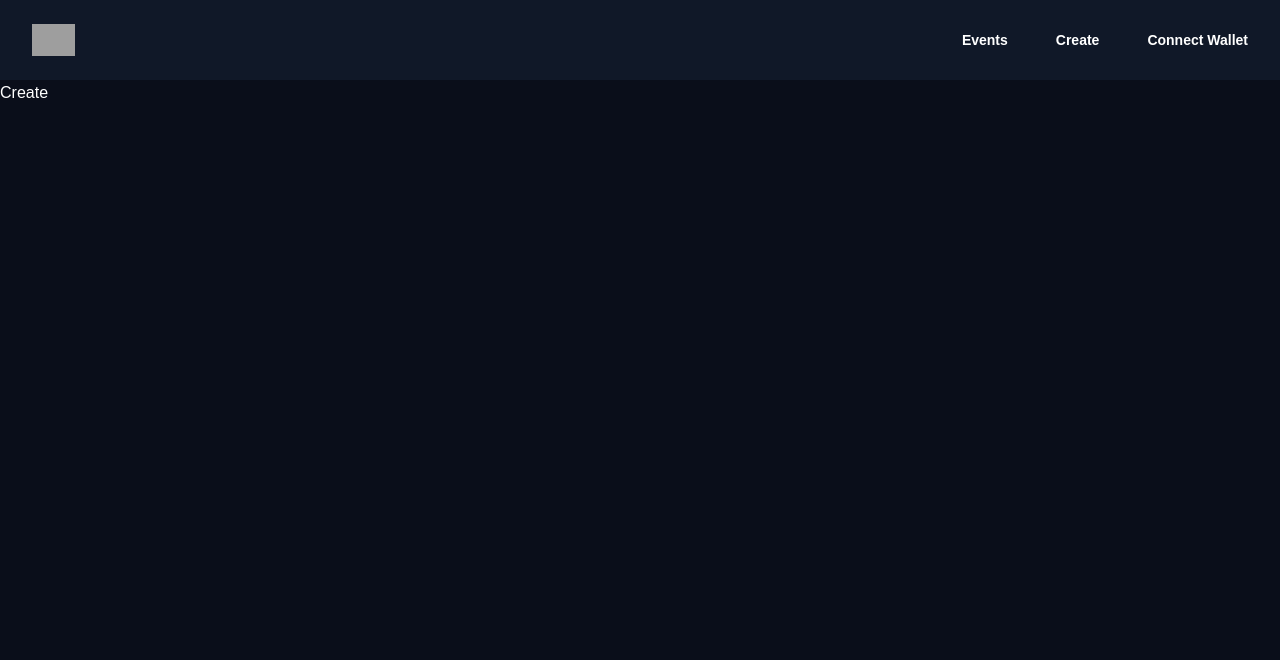
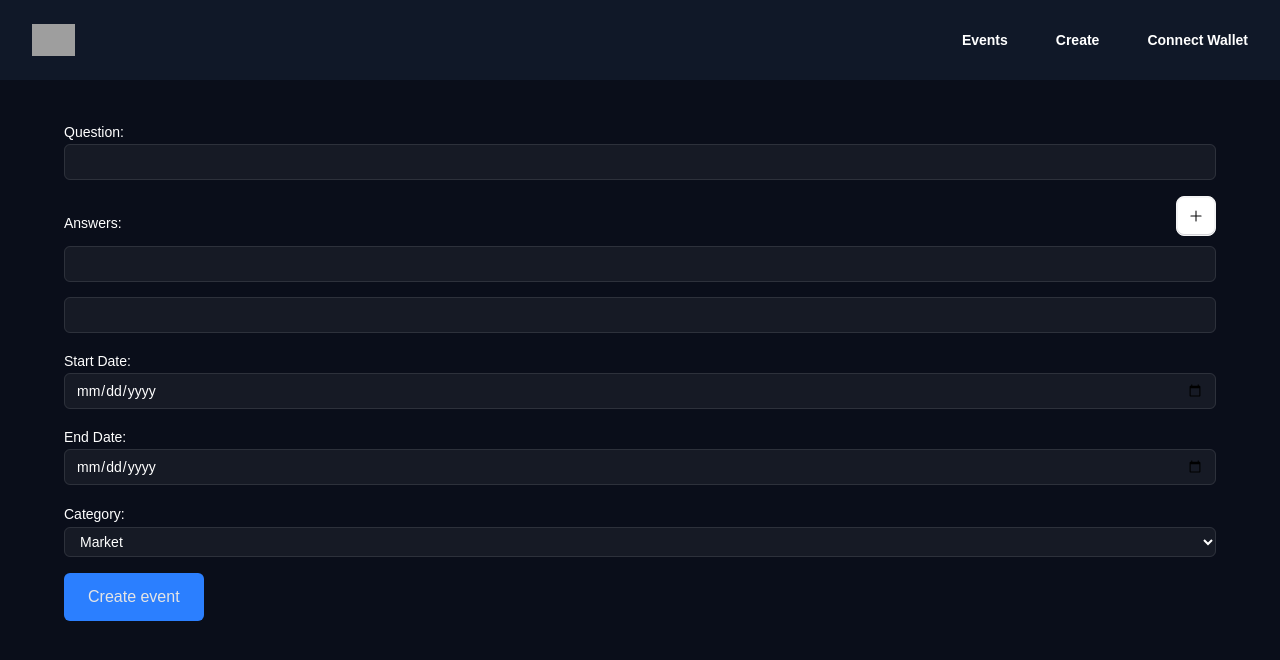
Before and after one commit to EnterpriseDeveloper/bettery_next, a Next.js app: page /create in a window 1280 px wide. Shown: the top 660 px of the page. Built offline with nearby package versions, Linux system fonts and the light colour scheme; grey boxes are pictures that could not be loaded.

Commit message:
added form for creating event

```diff
--- a/app/create/page.tsx
+++ b/app/create/page.tsx
@@ -1,10 +1,186 @@
+"use client";
 import Navbar from "@/components/navbar";
+import { useState } from "react";
 
 export default function Page() {
+  const [question, setQuestion] = useState("");
+  const [answers, setAnswers] = useState(["", ""]);
+  const [startDate, setStartDate] = useState("");
+  const [endDate, setEndDate] = useState("");
+  const [category, setCategory] = useState("Market");
+
+  const handleAddAnswer = () => {
+    setAnswers([...answers, ""]);
+  };
+
+  const handleAnswerChange = (index: number, value: string) => {
+    const newAnswers = [...answers];
+    newAnswers[index] = value;
+    setAnswers(newAnswers);
+  };
+
+  const handleSubmit = (e: React.FormEvent) => {
+    e.preventDefault();
+    const epochStartDate = new Date(startDate).getTime();
+    const epochEndDate = new Date(endDate).getTime();
+    console.log({
+      question,
+      answers,
+      epochStartDate,
+      epochEndDate,
+      category,
+    });
+  };
+
   return (
     <div>
       <Navbar />
-      <p>Create</p>
+      <div className="container mx-auto p-4" style={{ marginTop: 40 }}>
+        <form onSubmit={handleSubmit} className="space-y-4">
+          <div>
+            <label className="block text-sm/6 font-medium text-white">
+              Question:
+            </label>
+            <input
+              type="text"
+              value={question}
+              onChange={(e) => setQuestion(e.target.value)}
+              className="block w-full rounded-md bg-white/5 px-3 py-1.5 text-base text-white outline-1 -outline-offset-1 outline-white/10 placeholder:text-gray-500 focus:outline-2 focus:-outline-offset-2 focus:outline-indigo-500 sm:text-sm/6"
+              required
+            />
+          </div>
+          <div>
+            <div style={{ display: "flex", justifyContent: "space-between" }}>
+              <label
+                className="block text-sm/6 font-medium text-white"
+                style={{ position: "relative", top: 15 }}
+              >
+                Answers:
+              </label>
+              <button
+                style={{ marginBottom: 10 }}
+                type="button"
+                onClick={handleAddAnswer}
+                className="group flex h-10 w-10 select-none items-center justify-center rounded-lg border border-zinc-100 bg-white leading-8 text-zinc-950 shadow-[0_-1px_0_0px_#d4d4d8_inset,0_0_0_1px_#f4f4f5_inset,0_0.5px_0_1.5px_#fff_inset] hover:bg-zinc-50 hover:via-zinc-900 hover:to-zinc-800 active:shadow-[-1px_0px_1px_0px_#e4e4e7_inset,1px_0px_1px_0px_#e4e4e7_inset,0px_0.125rem_1px_0px_#d4d4d8_inset]"
+                aria-label="Change language"
+              >
+                <span className="flex items-center group-active:[transform:translate3d(0,1px,0)]">
+                  <svg
+                    width="15"
+                    height="15"
+                    viewBox="0 0 15 15"
+                    fill="none"
+                    xmlns="http://www.w3.org/2000/svg"
+                    className="h-4 w-4 text-zinc-950"
+                  >
+                    <path
+                      d="M8 2.75C8 2.47386 7.77614 2.25 7.5 2.25C7.22386 2.25 7 2.47386 7 2.75V7H2.75C2.47386 7 2.25 7.22386 2.25 7.5C2.25 7.77614 2.47386 8 2.75 8H7V12.25C7 12.5261 7.22386 12.75 7.5 12.75C7.77614 12.75 8 12.5261 8 12.25V8H12.25C12.5261 8 12.75 7.77614 12.75 7.5C12.75 7.22386 12.5261 7 12.25 7H8V2.75Z"
+                      fill="currentColor"
+                      fillRule="evenodd"
+                      clipRule="evenodd"
+                    ></path>
+                  </svg>
+                </span>
+              </button>
+            </div>
+
+            {answers.map((answer, index) => (
+              <div
+                key={index}
+                className="flex space-x-2"
+                style={{ marginBottom: 15 }}
+              >
+                <input
+                  type="text"
+                  value={answer}
+                  onChange={(e) => handleAnswerChange(index, e.target.value)}
+                  className="block w-full rounded-md bg-white/5 px-3 py-1.5 text-base text-white outline-1 -outline-offset-1 outline-white/10 placeholder:text-gray-500 focus:outline-2 focus:-outline-offset-2 focus:outline-indigo-500 sm:text-sm/6"
+                  required
+                />
+                {answers.length > 2 && (
+                  <button
+                    onClick={() =>
+                      setAnswers(answers.filter((_, i) => i !== index))
+                    }
+                    className="group bg-red-500 relative inline-flex h-12 items-center justify-center overflow-hidden rounded-md px-2 font-medium text-neutral-200 transition hover:scale-110"
+                  >
+                    <svg
+                      aria-hidden="true"
+                      xmlns="http://www.w3.org/2000/svg"
+                      width="32"
+                      height="32"
+                      viewBox="0 0 24 24"
+                      fill="none"
+                      stroke="#000000"
+                      strokeWidth="1"
+                      strokeLinecap="round"
+                      strokeLinejoin="round"
+                    >
+                      <path d="M3 3l18 18" />
+                      <path d="M4 7h3m4 0h9" />
+                      <path d="M10 11l0 6" />
+                      <path d="M14 14l0 3" />
+                      <path d="M5 7l1 12a2 2 0 0 0 2 2h8a2 2 0 0 0 2 -2l.077 -.923" />
+                      <path d="M18.384 14.373l.616 -7.373" />
+                      <path d="M9 5v-1a1 1 0 0 1 1 -1h4a1 1 0 0 1 1 1v3" />
+                    </svg>
+                    <div className="absolute inset-0 flex h-full w-full justify-center [transform:skew(-12deg)_translateX(-100%)] group-hover:duration-1000 group-hover:[transform:skew(-12deg)_translateX(100%)]">
+                      <div className="relative h-full w-8 bg-white/20"></div>
+                    </div>
+                  </button>
+                )}
+              </div>
+            ))}
+          </div>
+          <div>
+            <label className="block text-sm/6 font-medium text-white">
+              Start Date:
+            </label>
+            <input
+              type="date"
+              value={startDate}
+              onChange={(e) => setStartDate(e.target.value)}
+              className="block w-full rounded-md bg-white/5 px-3 py-1.5 text-base text-white outline-1 -outline-offset-1 outline-white/10 placeholder:text-gray-500 focus:outline-2 focus:-outline-offset-2 focus:outline-indigo-500 sm:text-sm/6"
+              required
+            />
+          </div>
+          <div>
+            <label className="block text-sm/6 font-medium text-white">
+              End Date:
+            </label>
+            <input
+              type="date"
+              value={endDate}
+              onChange={(e) => setEndDate(e.target.value)}
+              className="block w-full rounded-md bg-white/5 px-3 py-1.5 text-base text-white outline-1 -outline-offset-1 outline-white/10 placeholder:text-gray-500 focus:outline-2 focus:-outline-offset-2 focus:outline-indigo-500 sm:text-sm/6"
+              required
+            />
+          </div>
+          <div>
+            <label className="blblock text-sm/6 font-medium text-whiteock">
+              Category:
+            </label>
+            <select
+              value={category}
+              onChange={(e) => setCategory(e.target.value)}
+              className="block w-full rounded-md bg-white/5 px-3 py-1.5 text-base text-white outline-1 -outline-offset-1 outline-white/10 placeholder:text-gray-500 focus:outline-2 focus:-outline-offset-2 focus:outline-indigo-500 sm:text-sm/6"
+            >
+              <option value="Market">Market</option>
+              <option value="Sport">Sport</option>
+              <option value="Politics">Politics</option>
+            </select>
+          </div>
+          <button
+            type="submit"
+            className="group bg-blue-500 relative inline-flex h-12 items-center justify-center overflow-hidden rounded-md  px-6 font-medium text-neutral-200 transition hover:scale-110"
+          >
+            <span>Create event</span>
+            <div className="absolute inset-0 flex h-full w-full justify-center [transform:skew(-12deg)_translateX(-100%)] group-hover:duration-1000 group-hover:[transform:skew(-12deg)_translateX(100%)]">
+              <div className="relative h-full w-8 bg-white/20"></div>
+            </div>
+          </button>
+        </form>
+      </div>
     </div>
   );
 }
```
